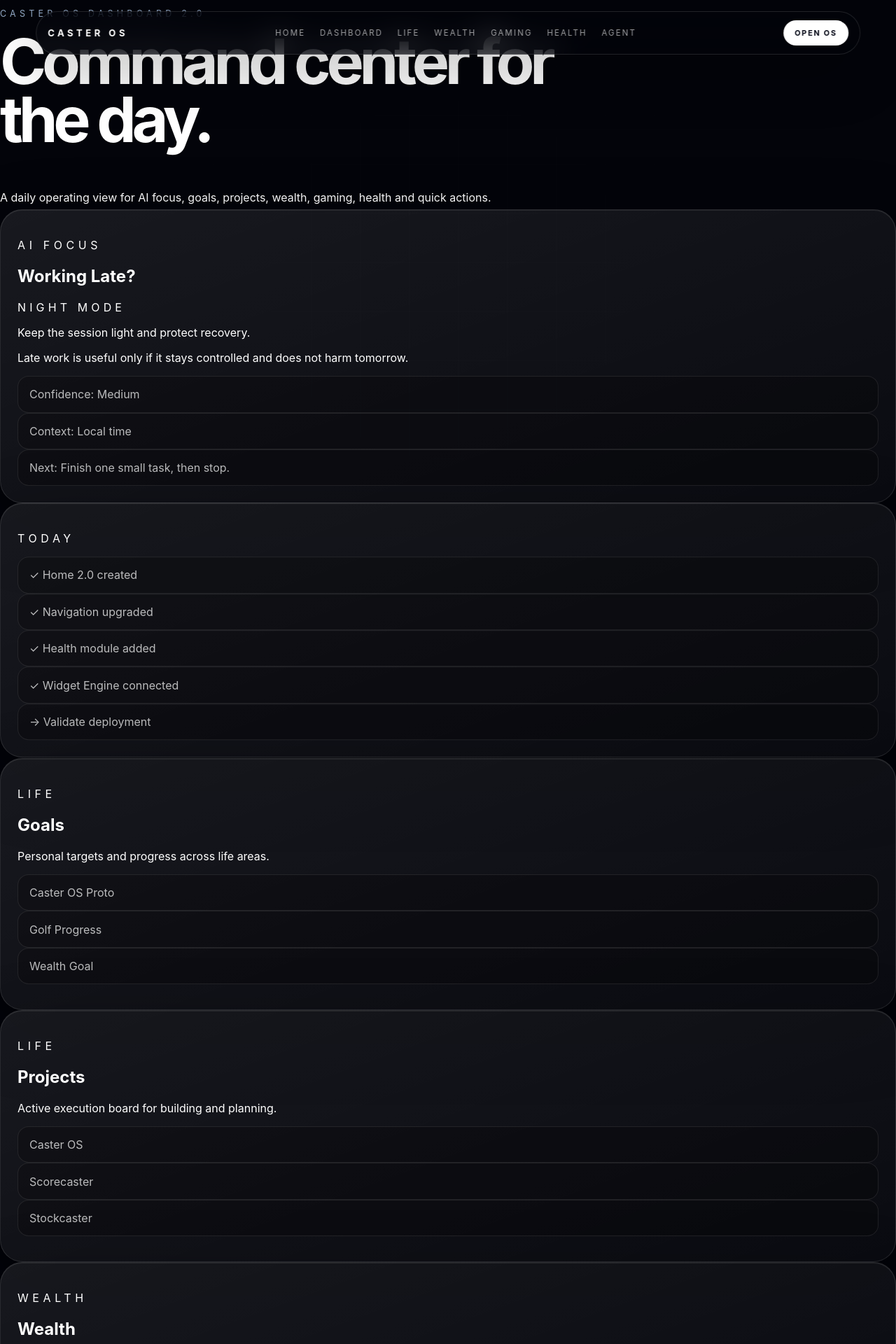
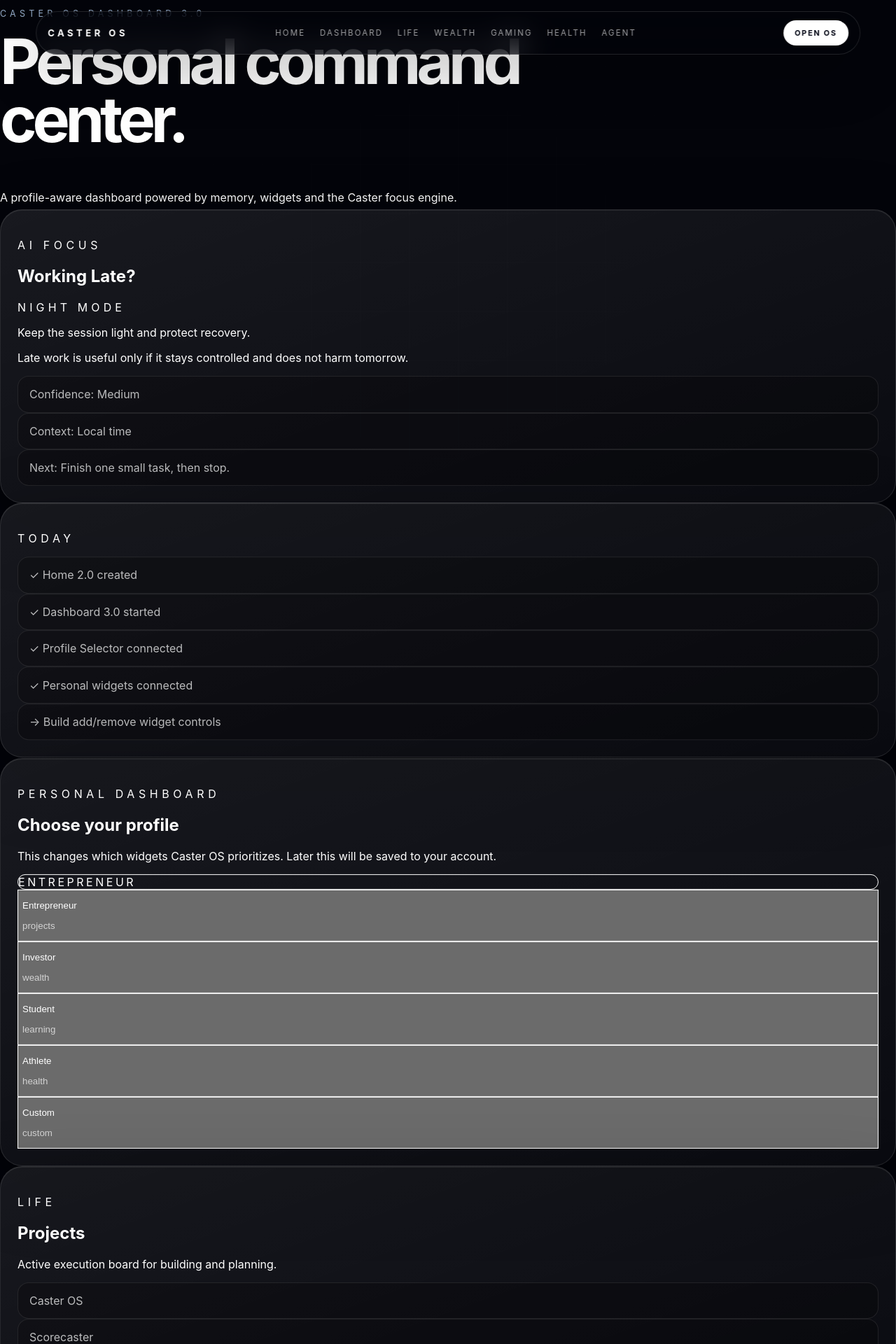
Before and after one commit to vv-glitchhub/Caster-hub, a Next.js app: page /dashboard in a window 1280 px wide. Shown: the top 1920 px of the page at 70% size. Built offline with nearby package versions, Linux system fonts and the light colour scheme.

Commit message:
Integrate personal dashboard controls

```diff
--- a/app/dashboard/page.tsx
+++ b/app/dashboard/page.tsx
@@ -1,6 +1,6 @@
 import TimeAwareFocus from '../../components/TimeAwareFocus'
-import WidgetCard from '../../components/widgets/WidgetCard'
-import { getDashboardWidgets } from '../../lib/caster-core/widget-engine'
+import ProfileSelector from '../../components/ProfileSelector'
+import PersonalDashboardWidgets from '../../components/PersonalDashboardWidgets'
 
 const actions = [
   ['Open Agent', '/agent'],
@@ -11,15 +11,11 @@ const actions = [
 ]
 
 const agentFeed = [
-  'Finish Dashboard 2.0 before adding real APIs.',
-  'Keep the prototype visual and easy to understand.',
-  'Next technical step: widget engine and shared state.',
-  'Do not add Supabase until the UX direction feels right.',
+  'Profile selection now controls the visible widgets.',
+  'Memory Layer stores the selected dashboard setup locally.',
+  'Next technical step: add and remove widgets from the dashboard.',
+  'Supabase comes later after the personal UX feels right.',
 ]
-
-const widgets = getDashboardWidgets().filter((widget) => widget.id !== 'ai-focus')
-const mediumWidgets = widgets.filter((widget) => widget.size === 'medium')
-const smallWidgets = widgets.filter((widget) => widget.size === 'small')
 
 export default function DashboardPage() {
   return (
@@ -28,10 +24,10 @@ export default function DashboardPage() {
       <div className="grid-overlay" />
 
       <div className="relative z-10 mx-auto max-w-7xl">
-        <p className="section-label">Caster OS Dashboard 2.0</p>
-        <h1 className="section-title">Command center for the day.</h1>
+        <p className="section-label">Caster OS Dashboard 3.0</p>
+        <h1 className="section-title">Personal command center.</h1>
         <p className="mt-7 max-w-3xl text-lg leading-8 text-white/60">
-          A daily operating view for AI focus, goals, projects, wealth, gaming, health and quick actions.
+          A profile-aware dashboard powered by memory, widgets and the Caster focus engine.
         </p>
 
         <section className="mt-14 grid gap-6 lg:grid-cols-[1.25fr_0.75fr]">
@@ -41,25 +37,19 @@ export default function DashboardPage() {
             <p className="text-xs uppercase tracking-[0.35em] text-blue-200/70">Today</p>
             <div className="mt-6 space-y-3">
               <div className="preview-row">✓ Home 2.0 created</div>
-              <div className="preview-row">✓ Navigation upgraded</div>
-              <div className="preview-row">✓ Health module added</div>
-              <div className="preview-row">✓ Widget Engine connected</div>
-              <div className="preview-row">→ Validate deployment</div>
+              <div className="preview-row">✓ Dashboard 3.0 started</div>
+              <div className="preview-row">✓ Profile Selector connected</div>
+              <div className="preview-row">✓ Personal widgets connected</div>
+              <div className="preview-row">→ Build add/remove widget controls</div>
             </div>
           </div>
         </section>
 
-        <section className="mt-8 grid gap-6 lg:grid-cols-2">
-          {mediumWidgets.map((widget) => (
-            <WidgetCard key={widget.id} widget={widget} />
-          ))}
+        <section className="mt-8">
+          <ProfileSelector />
         </section>
 
-        <section className="mt-8 grid gap-6 lg:grid-cols-3">
-          {smallWidgets.map((widget) => (
-            <WidgetCard key={widget.id} widget={widget} />
-          ))}
-        </section>
+        <PersonalDashboardWidgets />
 
         <section className="mt-8 grid gap-6 lg:grid-cols-[0.9fr_1.1fr]">
           <div className="dashboard-preview min-h-0">
```
